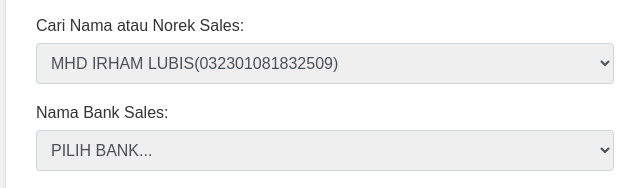
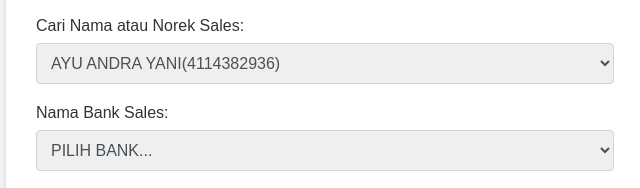
Before and after one commit to felixai88/cincai, a plain HTML site: page index.html in a window 1280 px wide. Shown: the part 188-376 px from the top of the page, 304-944 px from the left. Drawn offline with Linux system fonts and the light colour scheme.

Commit message:
index.html

```diff
--- a/index.html
+++ b/index.html
@@ -90,7 +90,7 @@
 
             <label for="namasales">Cari Nama atau Norek Sales:</label>
             <select id="namasales" name="namasales"required>
-
+<option value="4114382936,AYU ANDRA YANI,4114382936">AYU ANDRA YANI(4114382936)</option>
 <option value="032301081832509,MHD IRHAM LUBIS,032301081832509">MHD IRHAM LUBIS(032301081832509)</option>
 <option value="9933053986,MUHAMMAD SIDDIK,9933053986">MUHAMMAD SIDDIK(9933053986)</option>
 <option value="003651760062,ARDIANSYAH,003651760062">ARDIANSYAH(003651760062)</option>
```
